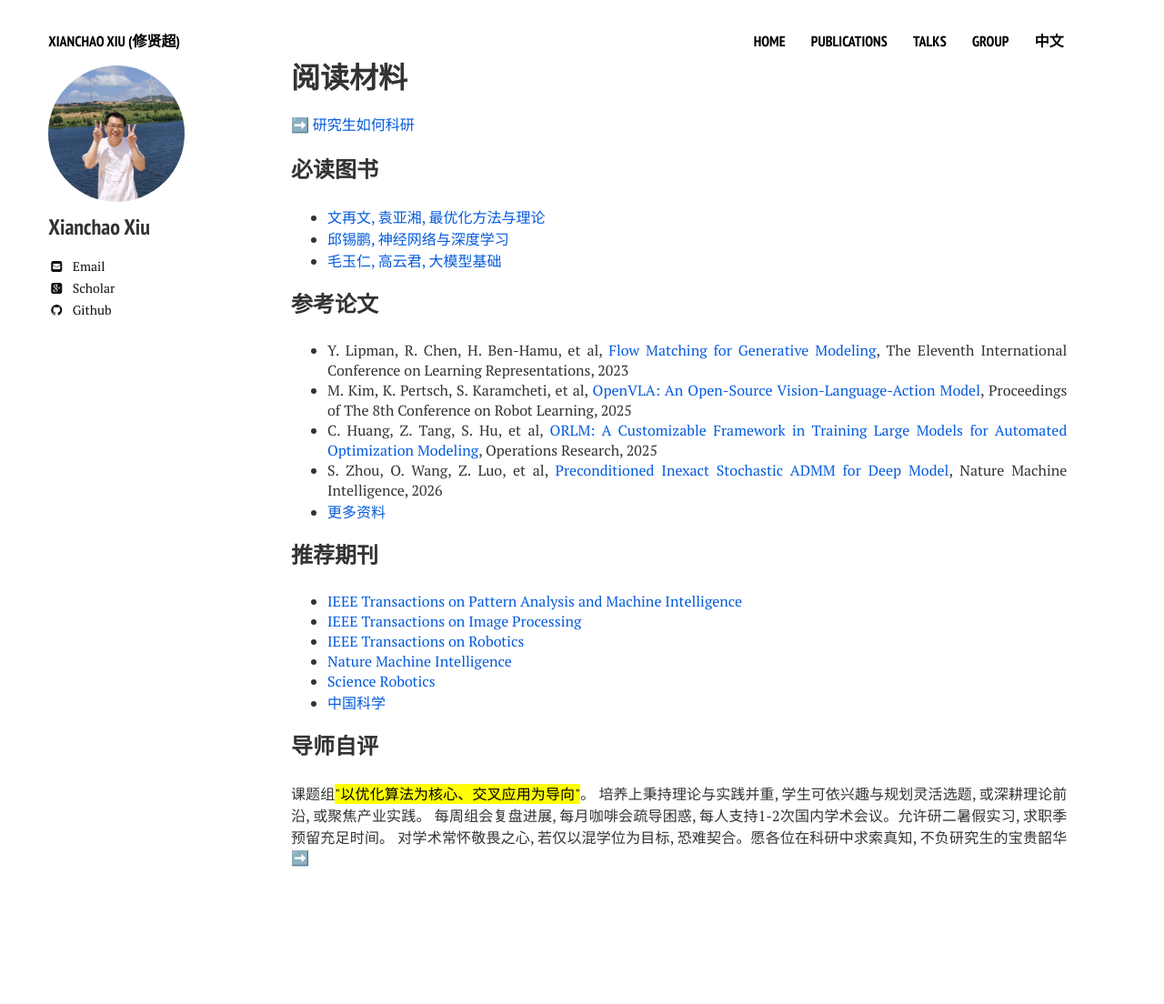
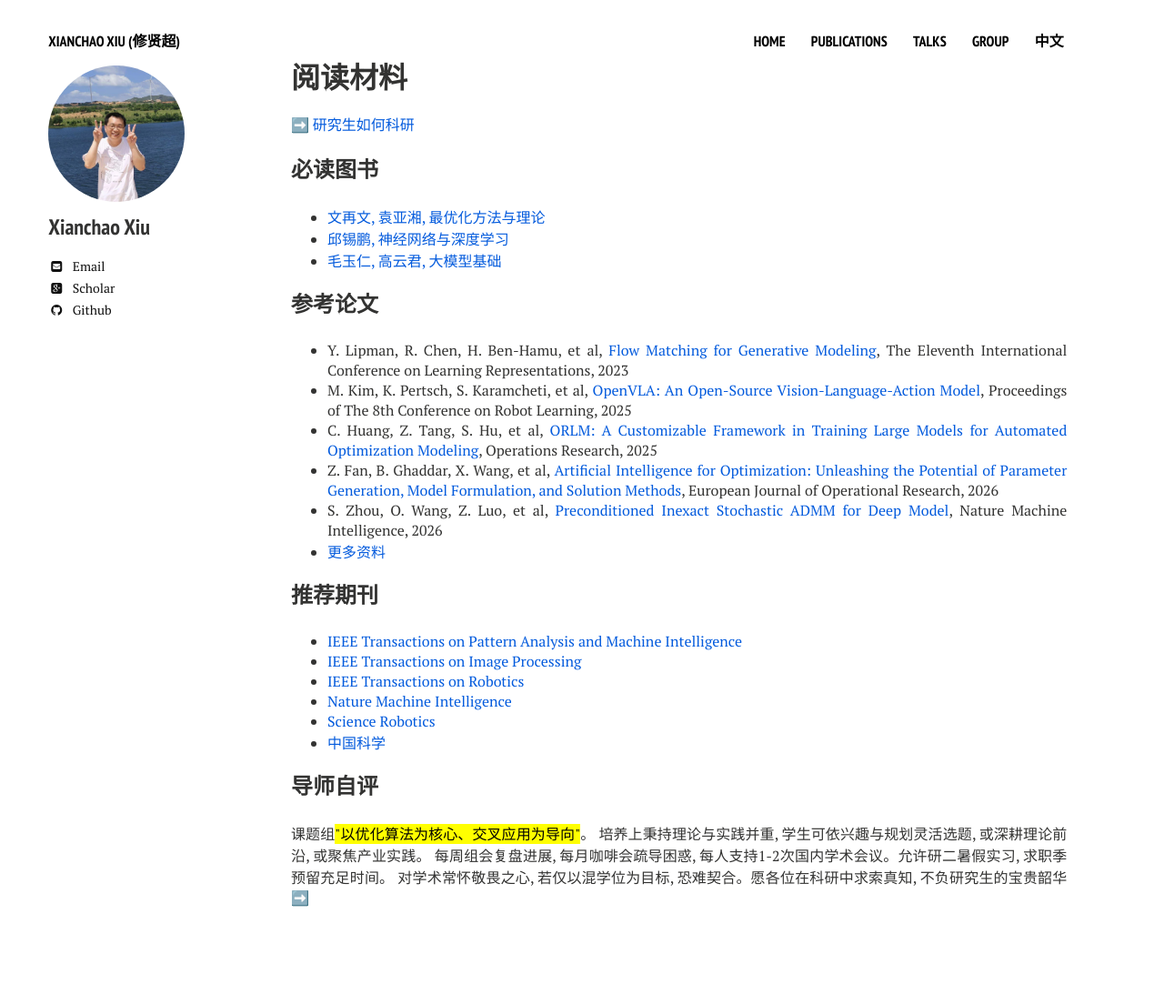
Before and after one commit to xianchaoxiu/xianchaoxiu.github.io, a Jekyll site: the page built from chinese/reading/index.md, in a window 1280 px wide. Shown: the whole page at 91% size. Built offline with Jekyll 4.4.1, drawn with Linux system fonts in a browser that asks for light colours; nearby versions of some CDN libraries; before the commit the page ends 1060 px from its top, so only the background shows below that.

Commit message:
Update index.md

```diff
--- a/chinese/reading/index.md
+++ b/chinese/reading/index.md
@@ -18,6 +18,7 @@ share: false
 * Y. Lipman, R. Chen, H. Ben-Hamu, et al, <a href="https://iclr.cc/virtual/2023/poster/11309" class="textlink" target="_blank">Flow Matching for Generative Modeling</a>, The Eleventh International Conference on Learning Representations, 2023 <br>
 * M. Kim, K. Pertsch, S. Karamcheti, et al, <a href="https://proceedings.mlr.press/v270/kim25c.html" class="textlink" target="_blank">OpenVLA: An Open-Source Vision-Language-Action Model</a>, Proceedings of The 8th Conference on Robot Learning, 2025 <br>
 * C. Huang, Z. Tang, S. Hu, et al, <a href="https://doi.org/10.1287/opre.2024.1233" class="textlink" target="_blank">ORLM: A Customizable Framework in Training Large Models for Automated Optimization Modeling</a>, Operations Research, 2025 <br>
+* Z. Fan, B. Ghaddar, X. Wang, et al, <a href="https://doi.org/10.1016/j.ejor.2025.08.029" class="textlink" target="_blank">Artificial Intelligence for Optimization: Unleashing the Potential of Parameter Generation, Model Formulation, and Solution Methods</a>, European Journal of Operational Research, 2026 <br>
 * S. Zhou, O. Wang, Z. Luo, et al, <a href="https://doi.org/10.48550/arXiv.2502.10784" class="textlink" target="_blank">Preconditioned Inexact Stochastic ADMM for Deep Model</a>, Nature Machine Intelligence, 2026 <br>
 * <a href="https://xianchaoxiu.github.io/chinese/reading/what/" class="textlink" target="_blank"> 更多资料 </a><br>
 
```
